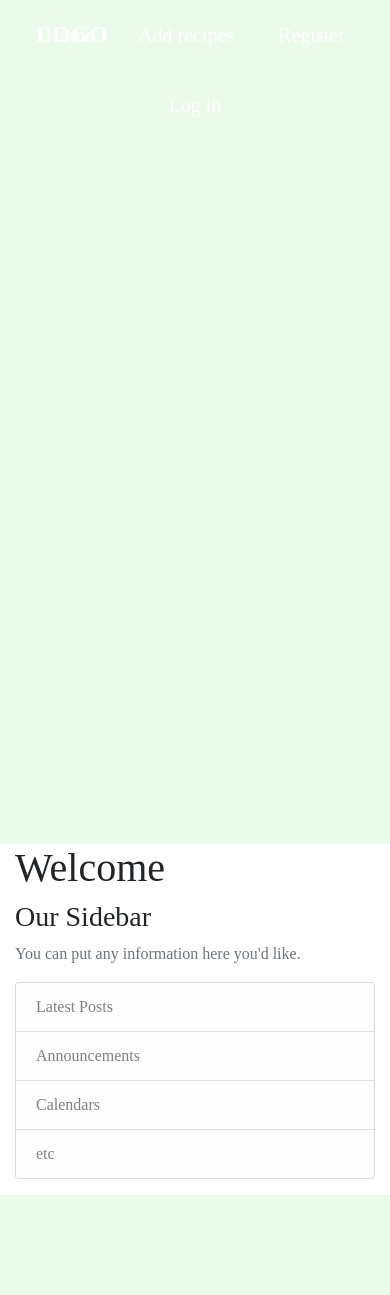
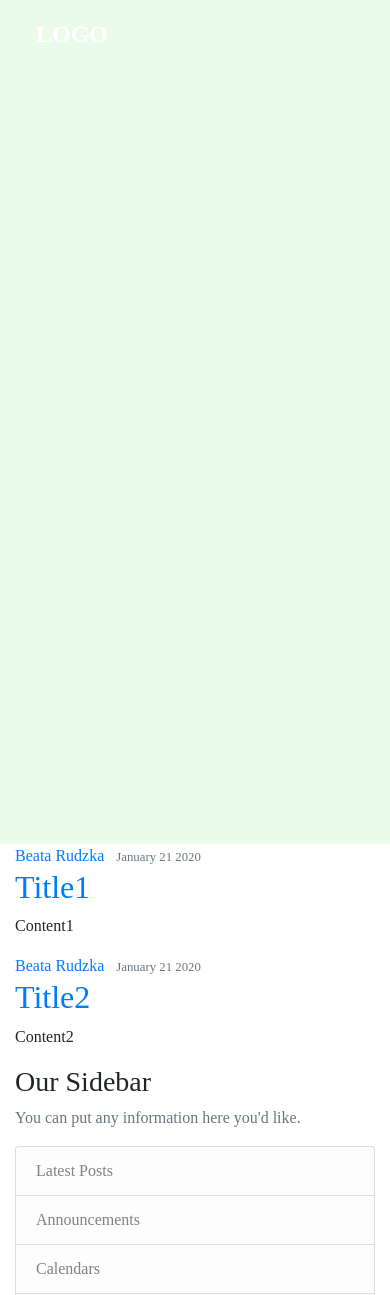
Before and after one commit to beatarudzka/recipes-box-flask-postgresql-app, a Flask app: page / in a window 390 px wide. Shown: the top 1295 px of the page. Before the commit the page ends 1195 px from the top, so only its background shows below. Run offline with Flask 2, Linux system fonts and the light colour scheme; some libraries are stand-ins or nearby versions.

Commit message:
adding media query to navigation

```diff
--- a/app.py
+++ b/app.py
@@ -31,11 +31,6 @@
     return render_template('add.html')
 
 
-@app.route("/recipes")
-def recipes():
-    return render_template('recipes.html')
-
-
 @app.route("/register", methods=['GET', 'POST'])
 def register():
     form = RegistrationForm()
--- a/static/css/style.min.css
+++ b/static/css/style.min.css
@@ -1 +1 @@
-html,body{margin:0;padding:0;width:100%}body{font-family:Quicksand}header{width:100%;height:100vh;background:#eafbea}.logo{position:fixed;float:left;margin:16px 36px;color:#fff;font-weight:bold;font-size:24px}nav{position:fixed;width:100%}.menu_list{list-style:none;background:rgba(0,0,0,0);overflow:hidden;color:#fff;padding:0;text-align:center;margin:0;transition:1s}.menu_list_icon{width:100%;background:#000;text-align:right;box-sizing:border-box;padding:15px 24px;cursor:pointer;color:#fff;display:none}.menu_list--item{display:inline-block;padding:20px}.menu_list--link{text-decoration:none;color:#fff;font-size:20px}nav.black ul{background:#000}
+html,body{margin:0;padding:0;width:100%}body{font-family:Quicksand}header{width:100%;height:100vh;background:#eafbea}.wrapper{background:#000}.logo{position:fixed;float:left;margin:16px 36px;color:#fff;font-weight:bold;font-size:24px}nav{position:fixed;width:100%}.menu_icon{width:100%;background:#000;text-align:right;box-sizing:border-box;padding:15px 24px;cursor:pointer;color:#fff;display:none}.menu_list{list-style:none;background:rgba(0,0,0,0);overflow:hidden;color:#fff;padding:0;text-align:center;margin:0;transition:1s}.menu_list--item{display:inline-block;padding:20px}.menu_list--link{text-decoration:none;color:#fff;font-size:20px}nav.black ul{background:#000}@media (max-width:580px){.logo{position:fixed;top:0;margin-top:16px}.menu_list{max-height:0px;background:#000}.menu_list--list{box-sizing:border-box;width:100%;padding:24px 0;text-align:center}.menu_list_icon{display:block}}
--- a/static/scss/style.scss
+++ b/static/scss/style.scss
@@ -7,10 +7,13 @@
   font-family: Quicksand;
 }
 
-header{
+.header{
   width: 100%;
   height: 100vh;
   background: #eafbea;
+}
+.wrapper{
+  background: #000;
 }
 
 .logo{
@@ -28,6 +31,16 @@
 
 }
 .menu{
+  &_icon{
+    width: 100%;
+    background: #000;
+    text-align: right;
+    box-sizing: border-box;
+    padding: 15px 24px;
+    cursor: pointer;
+    color:#fff;
+    display: none;
+  }
   &_list{
     list-style: none;
     background: rgba(0,0,0,0);
@@ -38,26 +51,17 @@
     margin: 0;
     transition:1s;
 
-    &_icon{
-      width: 100%;
-      background: #000;
-      text-align: right;
-      box-sizing: border-box;
-      padding: 15px 24px;
-      cursor: pointer;
-      color:#fff;
-      display: none;
-    }
     &--item{
       display: inline-block;
       padding: 20px;
     }
-
     &--link{
       text-decoration: none;
       color:#fff;
       font-size: 20px;
     }
+
+
   }
 }
 
@@ -76,15 +80,22 @@
      max-height: 0px;
      background: #000;
 
-     &--list{
+     &--item{
        box-sizing: border-box;
        width: 100%;
        padding: 24px 0;
        text-align: center;
+     }
+     &--link{
+       box-sizing: border-box;
+       width: 100%;
      }
      &_icon{
        display:block;
      }
     }
   }
+  .showing {
+    max-height: 20em;
+  }
 }
--- a/templates/home.html
+++ b/templates/home.html
@@ -1,7 +1,15 @@
 {% extends 'layout.html' %}
-{% block content %}
-
-<h1>Welcome</h1>
-
-
+{% block content%}
+{% for recipe in recipes %}
+<article class="media content-section">
+  <div class="media-body">
+    <div class="article-metadata">
+      <a class="mr-2" href="#">{{ recipe.author }}</a>
+      <small class="text-muted">{{ recipe.date_posted }}</small>
+    </div>
+    <h2><a class="article-title" href="#">{{ recipe.title }}</a></h2>
+    <p class="article-content">{{ recipe.content }}</p>
+  </div>
+</article>
+{% endfor %}
 {% endblock content %}
--- a/templates/layout.html
+++ b/templates/layout.html
@@ -16,8 +16,8 @@
 </head>
 
 <body>
-  <header class="site-header">
-    <div class="wrapper">
+  <div class="wrapper">
+    <header class="header">
       <nav>
         <div class="menu_icon">
           <i class="fa fa-bars fa-2x"></i>
@@ -34,9 +34,8 @@
           </ul>
         </div>
       </nav>
-
-    </div>
-  </header>
+    </header>
+  </div>
 
   <main role="main" class="container">
     <div class="row">
```
Also changed, not shown: static/css/style.css (+29 -9 lines), static/js/app.js (+14 -0 lines), templates/recipes.html (deleted, +0 -15 lines).
